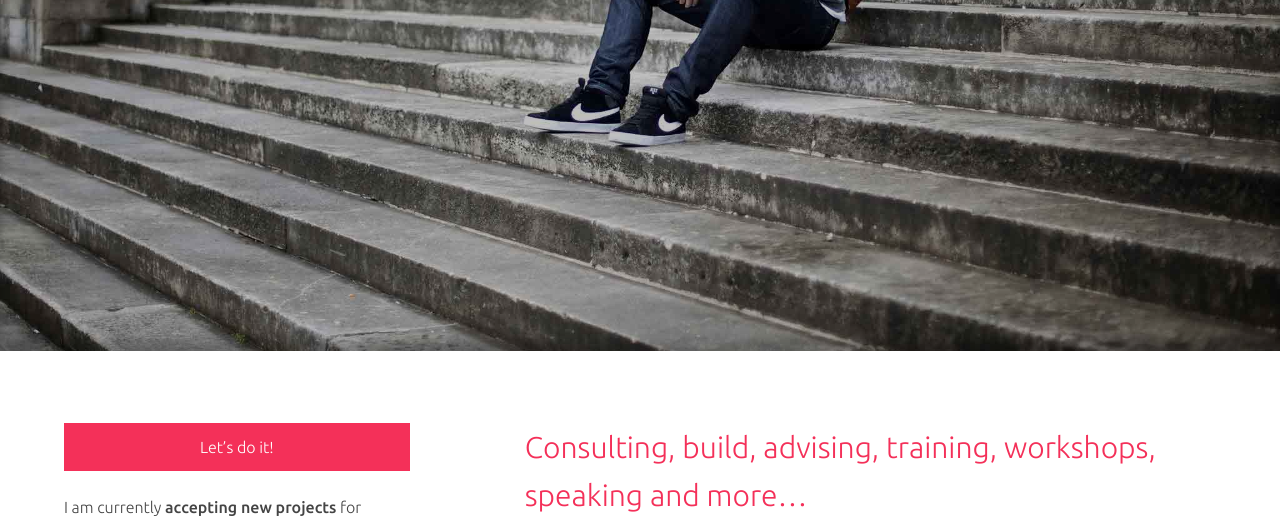
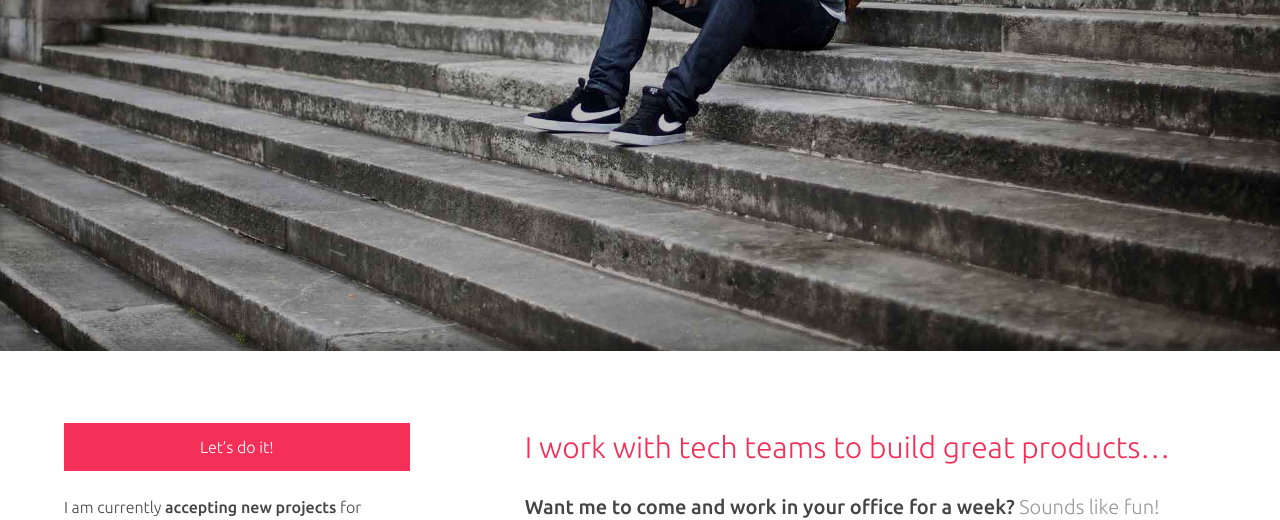
Before and after one commit to csswizardry/work, a plain HTML site: page index.html in a window 1280 px wide. Shown: the part 449-969 px from the top of the page. Drawn offline with Linux system fonts and the light colour scheme.

Commit message:
New opening line

```diff
--- a/index.html
+++ b/index.html
@@ -458,8 +458,7 @@
 
             <div class="content">
 
-                <h2>Consulting, build, advising, training, workshops, speaking
-                and more…</h2>
+                <h2>I work with tech teams to build great products…</h2>
 
                 <dl class="rhetorical">
 
```
